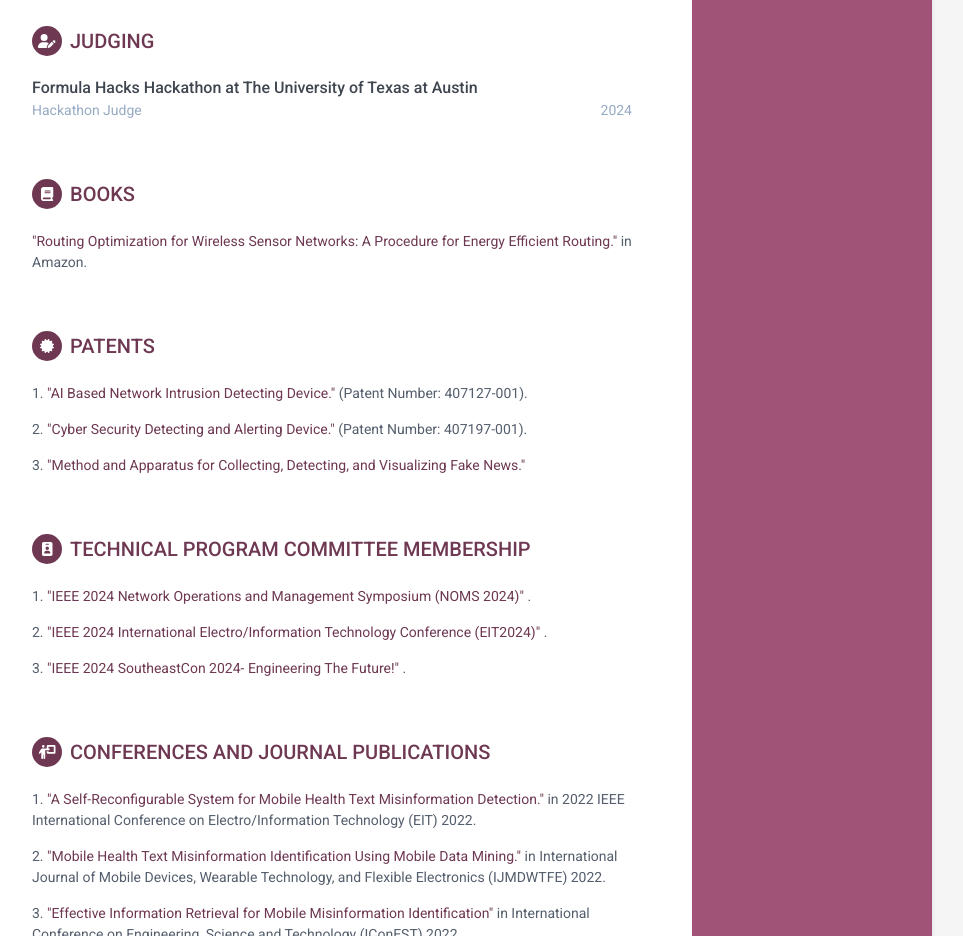
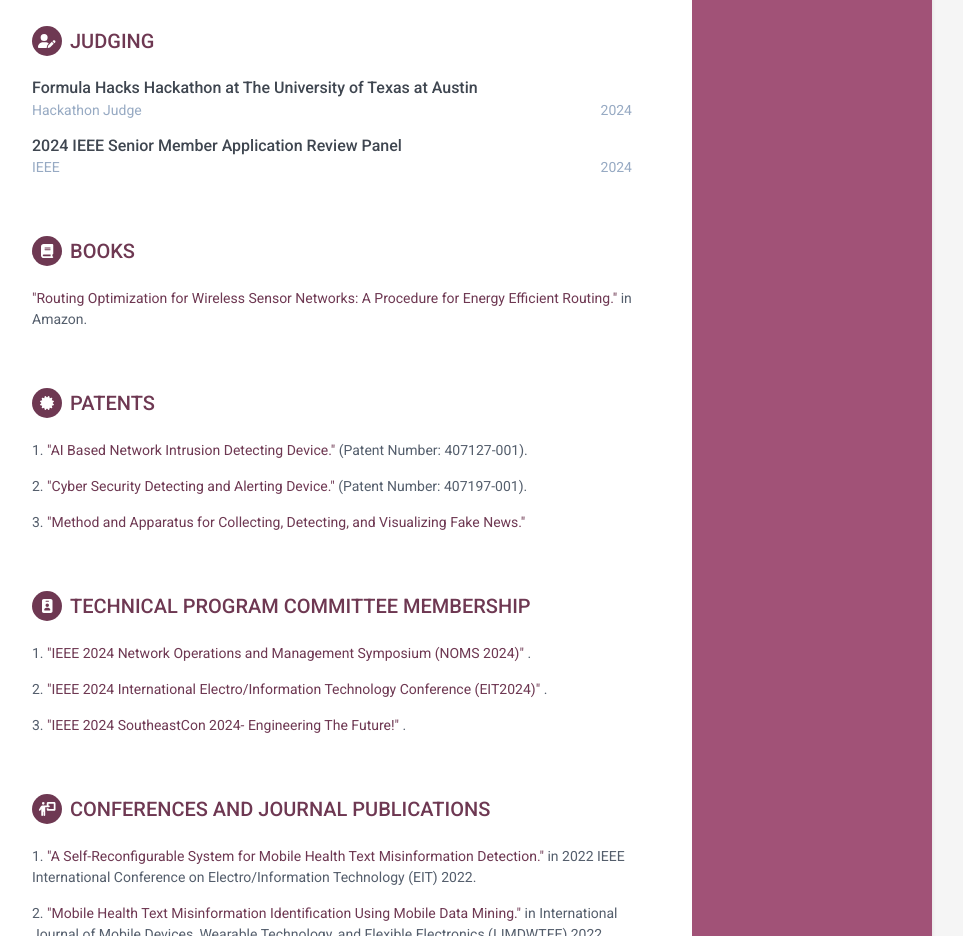
Before and after one commit to sanjaikanth/resume, a plain HTML site: page index.html in a window 1280 px wide. Shown: the part 2540-3476 px from the top of the page, without its empty margins (188-1151 px from the left). Drawn offline with nearby package versions, Linux system fonts and the light colour scheme.

Commit message:
saved 31920241

```diff
--- a/index.html
+++ b/index.html
@@ -446,6 +446,22 @@ His education includes a Master's in Software Engineering from The University of
                     </div><!--//meta-->
                     <!-- details -->
                 </div><!--//item-->
+                <div  >
+                    <div class="meta">
+                        <div class="upper-row">
+                            <h3 class="job-title" ><a style="color: #3F4650;" href="#/" >2024 IEEE Senior Member Application Review Panel</a></h3>
+                        </div><!--//upper-row-->
+                    </div><!--//meta-->
+                </div><!--//item-->
+                <div class="item" style="margin-bottom: 15px;">
+                    <div class="meta">
+                        <div class="upper-row">
+                            <div class="company" style="display:table-cell;">IEEE&nbsp;&nbsp;&nbsp;&nbsp;&nbsp;&nbsp;
+                            <div class="time">2024</div></div>
+                        </div><!--//upper-row-->
+                    </div><!--//meta-->
+                    <!-- details -->
+                </div><!--//item-->
                 </section>
             <section class="section projects-section">
                 <h2 class="section-title"><span class="icon-holder"><i class="fa-solid fa-book"></i></span>Books</h2>
```
